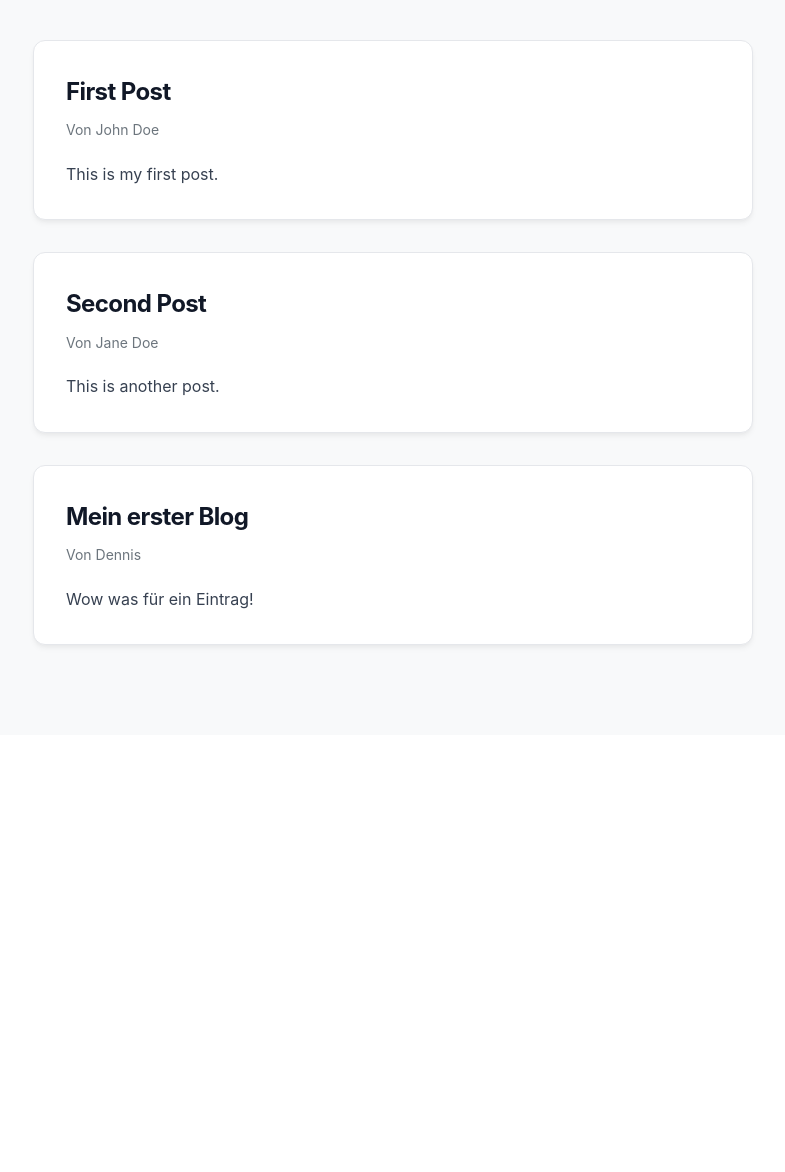
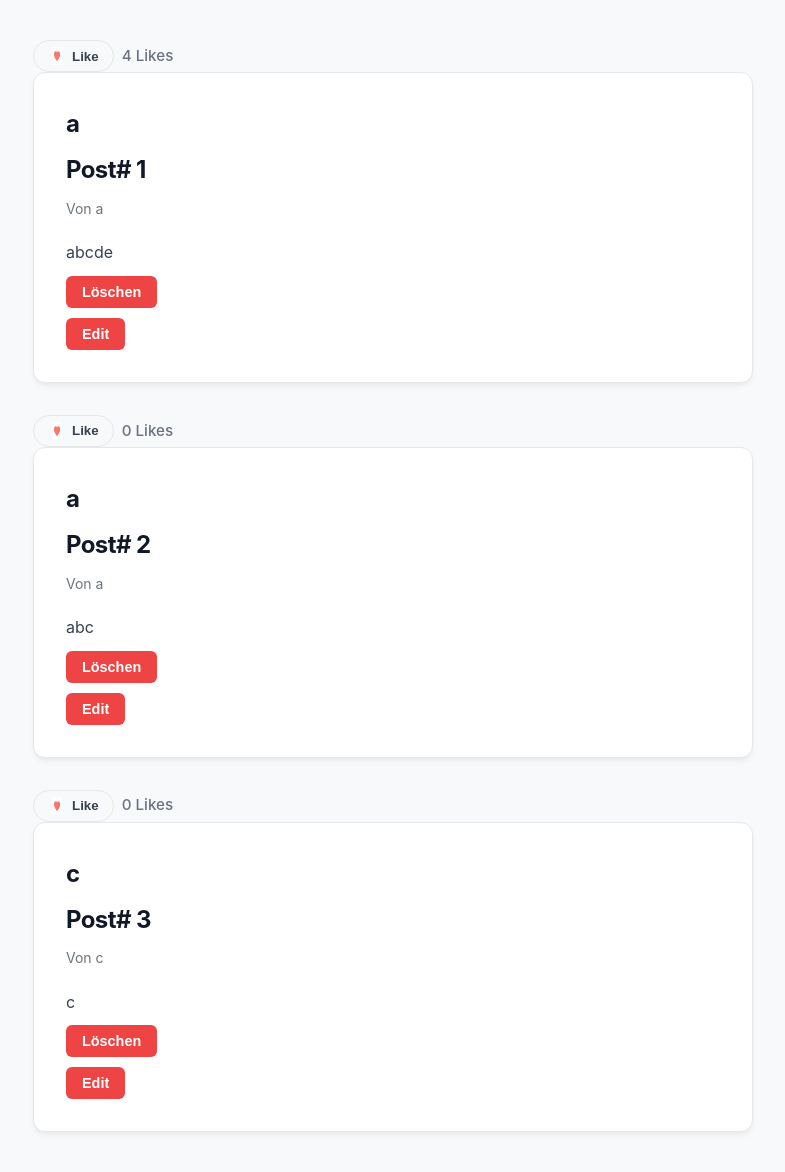
Before and after one commit to Bmsbrdr/FlaskBlog, a Flask app: page / in a window 1280 px wide. Shown: the part 65-1237 px from the top of the page, without its empty margins (247-1032 px from the left). Before the commit the page ends 714 px from the top, so only its background shows below. Run offline with Flask 3, Linux system fonts and the light colour scheme.

Commit message:
~ added like button and modified data to match the new requirements.

```diff
--- a/app.py
+++ b/app.py
@@ -4,35 +4,106 @@ from flask import Flask, render_template, request, redirect, url_for
 import _json
 
 app = Flask(__name__)
-
-
 @app.route('/')
 def index():
     json_data = open(os.path.join("static", "BlogEntry.json"),"r")
     blog_entries = []
     entries = json.load(json_data)
     for entry in entries:
-        blog_entries.append(BlogEntry(entry["id"], entry["author"], entry["title"], entry["content"]))
+        blog_entries.append(BlogEntry(
+            entry["id"],
+            entry["author"],
+            entry["title"],
+            entry["content"],
+            entry.get("likes", 0)  # Likes auslesen
+        ))
     return render_template('index.html', blogentries=blog_entries)
+
+
+@app.route('/like/<int:post_id>', methods=['POST'])
+def like_post(post_id):
+    json_path = os.path.join("static", "BlogEntry.json")
+
+    with open(json_path, "r", encoding="utf-8") as f:
+        entries = json.load(f)
+
+    for entry in entries:
+        if entry.get("id") == post_id:
+            # Falls das Feld noch nicht existiert, bei 0 starten
+            if "likes" not in entry:
+                entry["likes"] = 0
+            entry["likes"] += 1
+            break
+
+    with open(json_path, "w", encoding="utf-8") as f:
+        json.dump(entries, f, indent=4, ensure_ascii=False)
+
+    return redirect(url_for('index'))
+
+@app.route('/delete/<int:post_id>', methods=['POST'])
+def delete(post_id):
+    with open(os.path.join("static", "BlogEntry.json"), "r") as json_data:
+        entries = json.load(json_data)
+    for(entry) in entries:
+        if entry["id"] == post_id:
+            entries.remove(entry)
+            break
+    with open(os.path.join("static", "BlogEntry.json"), "w") as f:
+        json.dump(entries, f, indent=4)
+    return redirect(url_for('index'))
+@app.route('/update/<int:post_id>')
+def update(post_id):
+    with open(os.path.join("static", "BlogEntry.json"), "r", encoding="utf-8") as json_data:
+        entries = json.load(json_data)
+
+    # Den passenden Eintrag anhand der ID suchen
+    blogentry = None
+    for entry in entries:
+        if entry.get("id") == post_id:
+            blogentry = entry
+            break
+
+    if not blogentry:
+        return "Eintrag nicht gefunden", 404
+
+    # WICHTIG: return nutzen und blogentry an das Template übergeben!
+    return render_template("update.html", blogentry=blogentry)
+
+@app.route('/edit/<int:post_id>', methods=['POST', 'GET'])
+def edit(post_id):
+    with open(os.path.join("static", "BlogEntry.json"), "r") as json_data:
+        entries = json.load(json_data)
+
+    if request.method == 'POST':
+        entries[post_id-1]["author"] = request.form['author']
+        entries[post_id-1]["title"] = request.form['title']
+        entries[post_id-1]["content"] = request.form['content']
+        with open(os.path.join("static", "BlogEntry.json"), "w", encoding="utf-8") as json_file:
+            json.dump(entries, json_file, indent=4, ensure_ascii=False)
+
+        return redirect(url_for('index'))
+
+    elif request.method == 'GET':
+        blogentry = entries[post_id]
+        return render_template("edit.html", blogentry=blogentry, post_id=post_id)
 
 @app.route('/add', methods=['GET', 'POST'])
 def add():
-
-
     if request.method == 'POST':
+        highest_id = 0
         with open(os.path.join("static", "BlogEntry.json"), "r") as json_data:
             entries = json.load(json_data)
-        id_counter = len(entries)
+
+        id_counter = get_highest_id(entries)+1
         author = request.form['author']
         title = request.form['title']
         content = request.form['content']
         new_post ={
-            "id" : id_counter+1,
+            "id" : id_counter,
             "author" : author,
             "title" : title,
             "content" : content
         }
-        #{"id": 1, "author": "John Doe", "title": "First Post", "content": "This is my first post."}
         entries.append(new_post)
         with open(os.path.join("static", "BlogEntry.json"),"w") as f:
             json.dump(entries,f, indent=4)
@@ -43,12 +114,20 @@ def add():
         return render_template('add.html', entries=entries)
     return render_template('add.html')
 
+def get_highest_id(entries) -> int:
+    highest_id = 0
+    for (entry) in entries:
+        if entry["id"] > highest_id:
+            highest_id = entry["id"]
+    return highest_id
+
 class BlogEntry:
-    def __init__(self, author_id, author, title, content):
+    def __init__(self, author_id, author, title, content, likes=0):
         self.author_id = author_id
         self.title = title
         self.author = author
         self.content = content
+        self.likes = likes
 
 if __name__ == '__main__':
     app.run(host="0.0.0.0", port=5000, debug=True)
--- a/static/BlogEntry.json
+++ b/static/BlogEntry.json
@@ -1,20 +1,21 @@
 [
     {
         "id": 1,
-        "author": "John Doe",
-        "title": "First Post",
-        "content": "This is my first post."
+        "author": "a",
+        "title": "a",
+        "content": "abcde",
+        "likes": 4
     },
     {
         "id": 2,
-        "author": "Jane Doe",
-        "title": "Second Post",
-        "content": "This is another post."
+        "author": "a",
+        "title": "a",
+        "content": "abc"
     },
     {
         "id": 3,
-        "author": "Dennis",
-        "title": "Mein erster Blog",
-        "content": "Wow was f\u00fcr ein Eintrag!"
+        "author": "c",
+        "title": "c",
+        "content": "c"
     }
 ]
--- a/templates/index.html
+++ b/templates/index.html
@@ -16,10 +16,33 @@
     <!-- Inhalt -->
     <main class="container">
         {% for blogentry in blogentries %}
+        <form method="POST" action="/like/{{ blogentry.author_id }}" style="display: flex; align-items: center; gap: 8px; margin-top: 15px;">
+            <button type="submit" style="background: none; border: 1px solid #e5e7eb; border-radius: 20px; padding: 6px 14px; cursor: pointer; display: flex; align-items: center; gap: 6px; transition: background 0.2s;">
+                <img src="{{ url_for('static', filename='like-icon.jpg') }}" alt="Like" style="width: 18px; height: 18px;">
+                <span style="font-weight: 600; color: #374151;">Like</span>
+            </button>
+            <span style="font-size: 0.95rem; color: #6b7280; font-weight: 500;">
+                {{ blogentry.likes }} Likes
+            </span>
+        </form>
         <article class="post">
             <h2>{{ blogentry.title }}</h2>
+            <h2>Post# {{ blogentry.author_id }}</h2>
             <div class="post-author">Von {{ blogentry.author }}</div>
             <p class="post-content">{{ blogentry.content }}</p>
+            <form method="POST" action="/delete/{{ blogentry.author_id -1 }}" style="margin-top: 10px;">
+                <button type="submit"
+                style="background-color: #ef4444; color: white; border: none; padding: 8px 16px; border-radius: 6px; font-weight: 600; font-size: 0.9rem; cursor: pointer;"
+                onclick="return confirm('Möchtest du diesen Beitrag wirklich löschen?');">
+                Löschen
+                </button>
+            </form>
+            <form method="GET" action="/edit/{{ blogentry.author_id -1}}" style="margin-top: 10px;">
+                <button type="submit"
+                    style="background-color: #ef4444; color: white; border: none; padding: 8px 16px; border-radius: 6px; font-weight: 600; font-size: 0.9rem; cursor: pointer;">
+                    Edit
+                </button>
+            </form>
         </article>
         {% endfor %}
     </main>
```
Also changed, not shown: templates/edit.html (added, +57 -0 lines), templates/update.html (added, +126 -0 lines), static/Like-icon.jpg (added).
